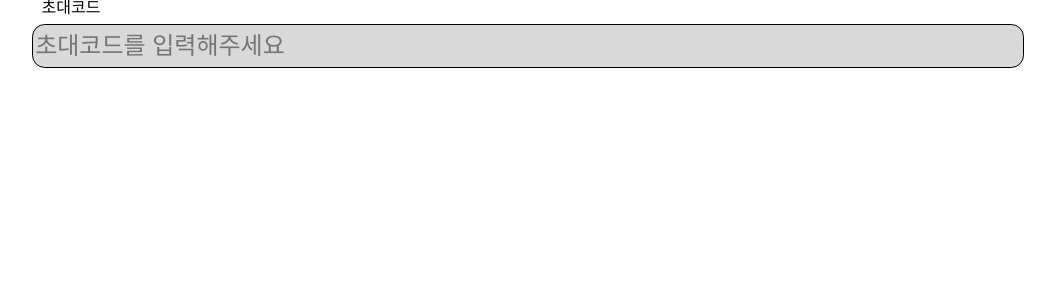
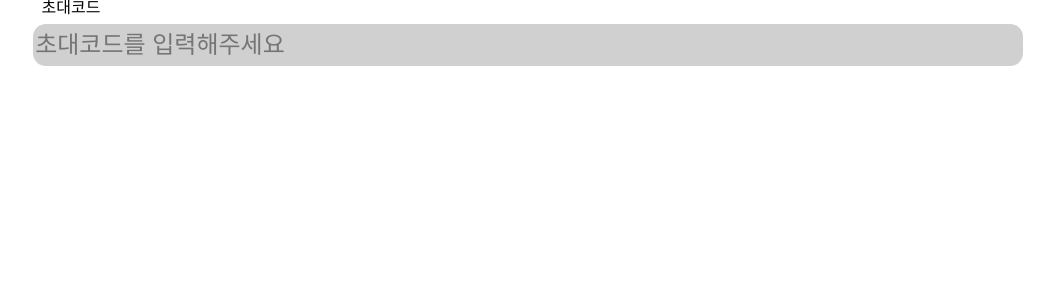
Before and after one commit to MyuB/CE_Front, a React (Create React App) app: page /groupjoin in a window 1280 px wide. Shown: the top 300 px of the page, without its empty margins (112-1167 px from the left). Built offline with nearby package versions, Linux system fonts and the light colour scheme.

Commit message:
style: input component의 background color와 border: none으로 수정

```diff
--- a/src/Components/GroupJoin/groupJoin.jsx
+++ b/src/Components/GroupJoin/groupJoin.jsx
@@ -9,8 +9,7 @@ const Redeem = styled.div`
 `;
 
 const EnterCode = styled.input`
-  color: black;
-  background-color: #d9d9d9;
+  background-color: #d0d0d0;
   height: 5vh;
   width: 77%;
   margin-left: auto;
@@ -18,7 +17,7 @@ const EnterCode = styled.input`
   display: block;
   line-height: 5vh;
   font-size: 3vh;
-  border: 0.1rem solid black;
+  border: none;
   border-radius: 0.8rem;
 `;
 
```
